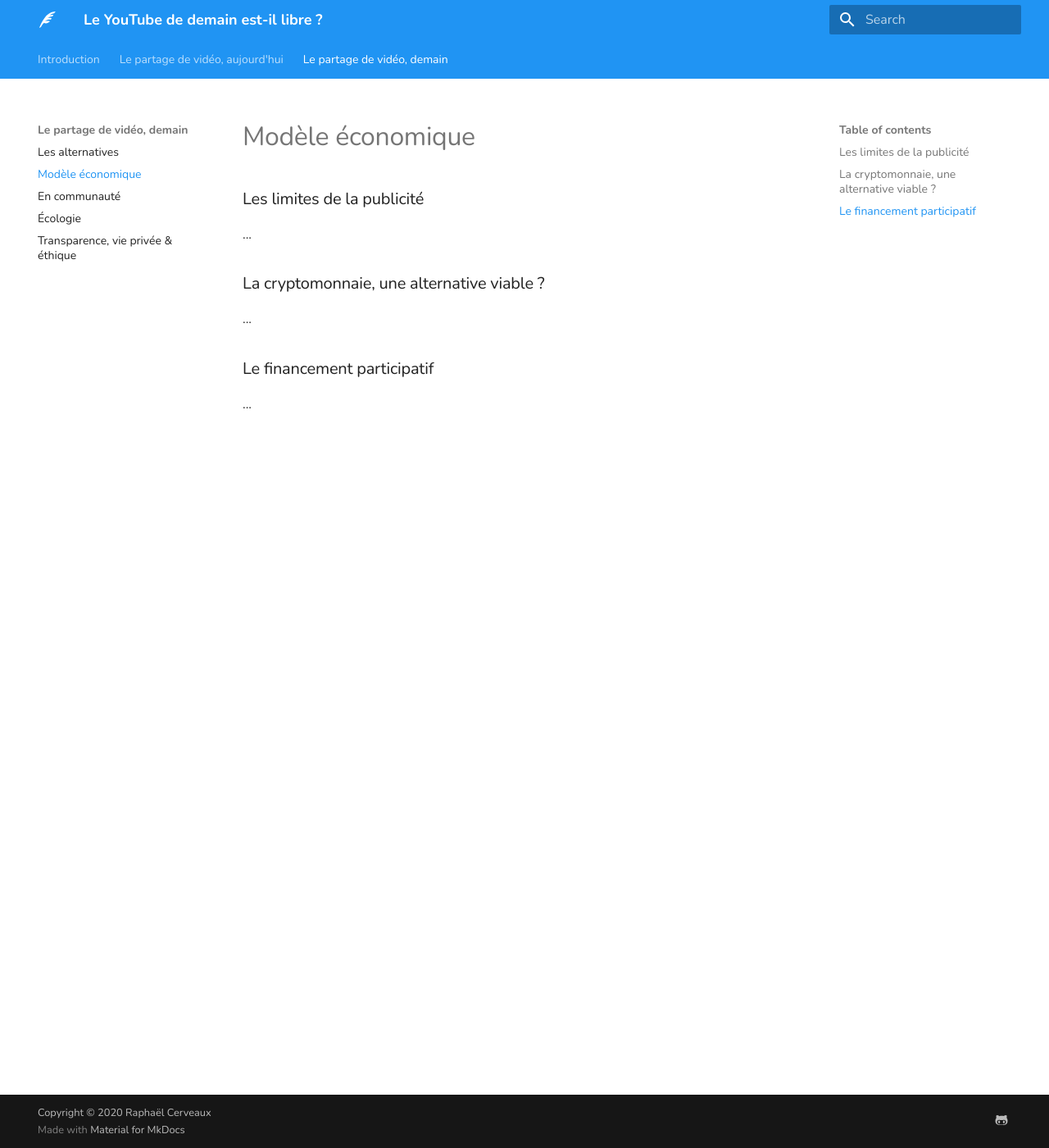
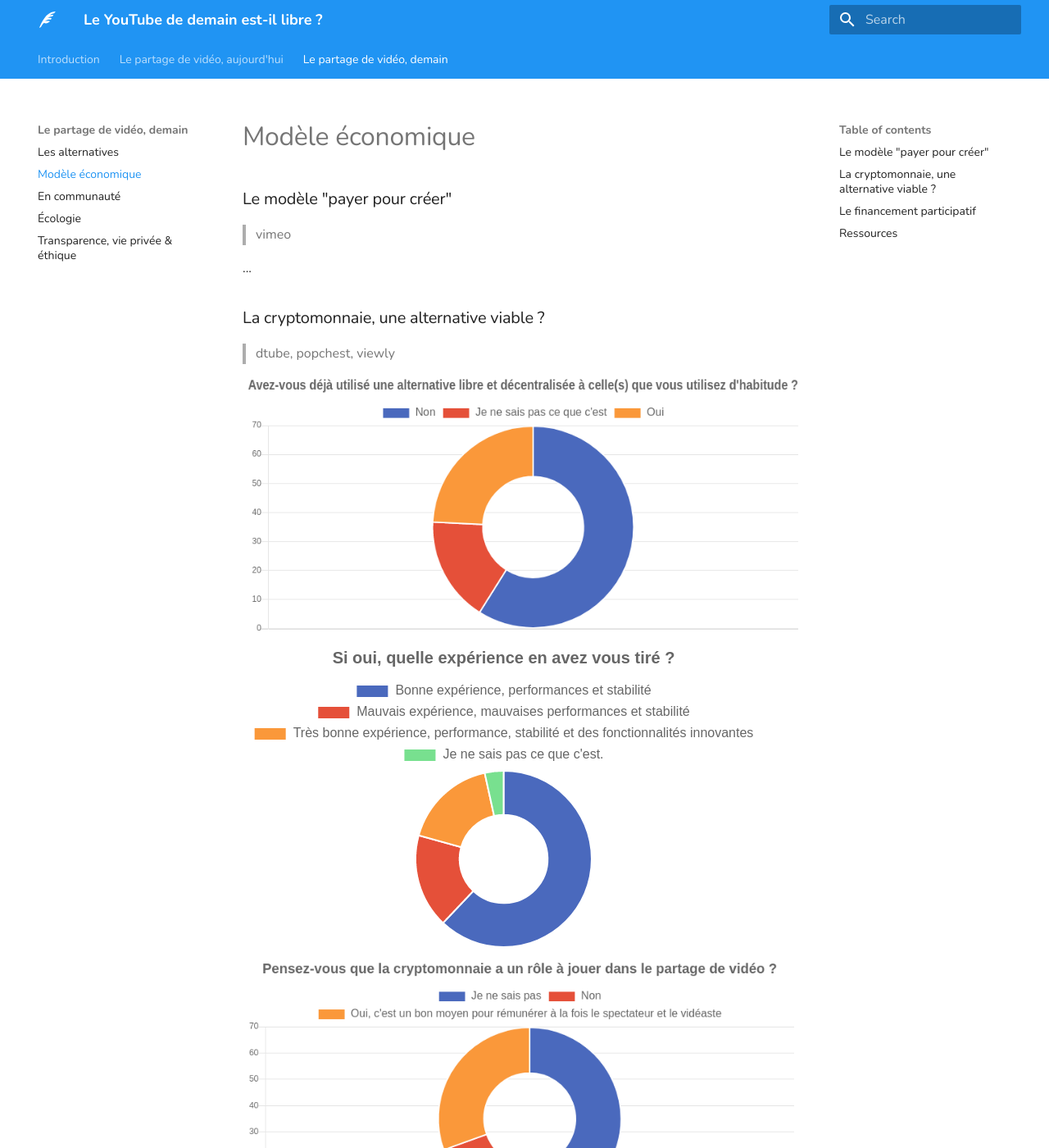
Before and after one commit to sundowndev/livre-blanc-video, an MkDocs documentation site: the page built from docs/tomorrow/business-model.md, in a window 1280 px wide and 1400 px high. Shown: the whole window at 82% size. Built offline with MkDocs 1.6.1 and Material for MkDocs 9.7.7, drawn with Linux system fonts in a browser that asks for light colours; some of the changed text lies outside the part shown.

Commit message:
content(chap2): business model

```diff
--- a/docs/tomorrow/business-model.md
+++ b/docs/tomorrow/business-model.md
@@ -1,13 +1,32 @@
 # Modèle économique
 
-### Les limites de la publicité
+### Le modèle "payer pour créer"
+
+>vimeo
 
 ...
 
 ### La cryptomonnaie, une alternative viable ?
 
+>dtube, popchest, viewly
+
+![](../assets/study_16.png)
+![](../assets/study_18.png)
+![](../assets/study_17.png)
+
 ...
 
 ### Le financement participatif
 
+>utip, tipeee, ...
+
+![](../assets/study_14.png)
+![](../assets/study_15.png)
+
 ...
+
+### Ressources
+
+-   [Offres payantes de Vimeo][1]
+
+[1]: https://vimeo.com/upgrade
```
